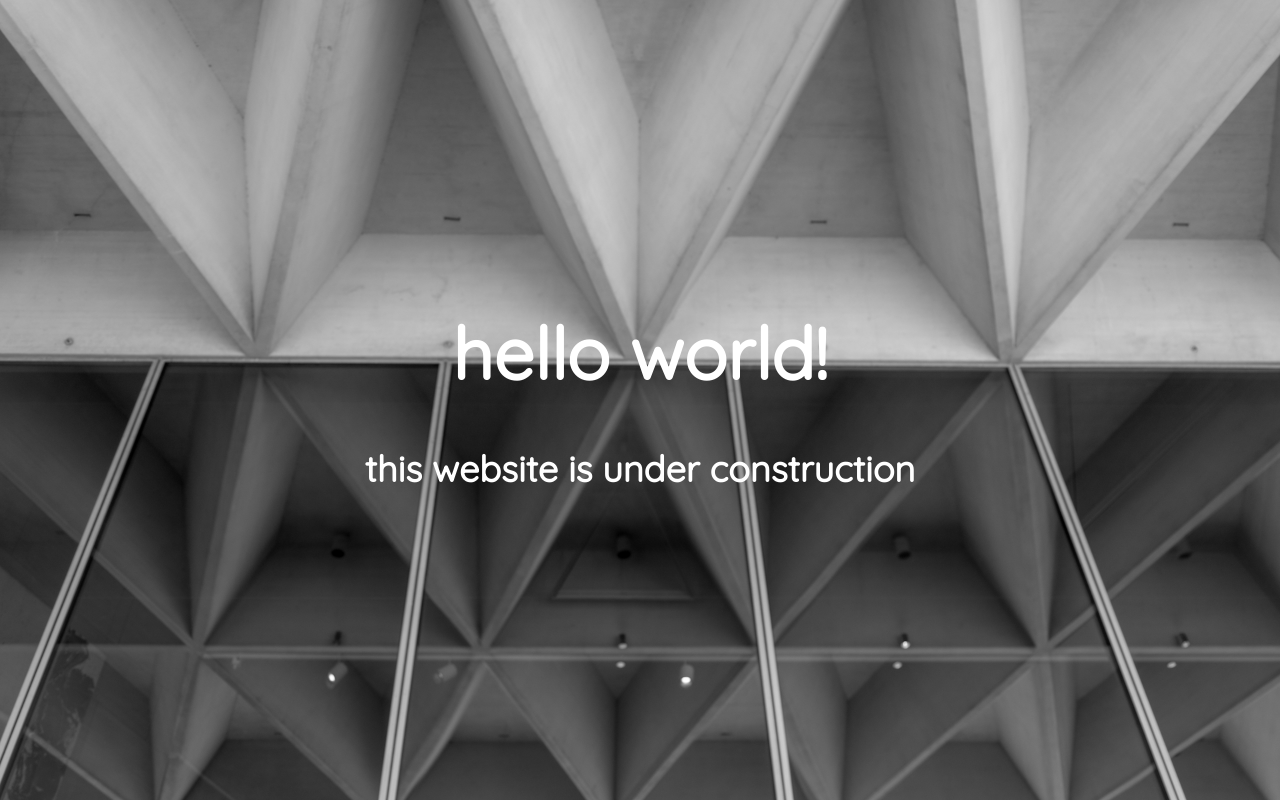
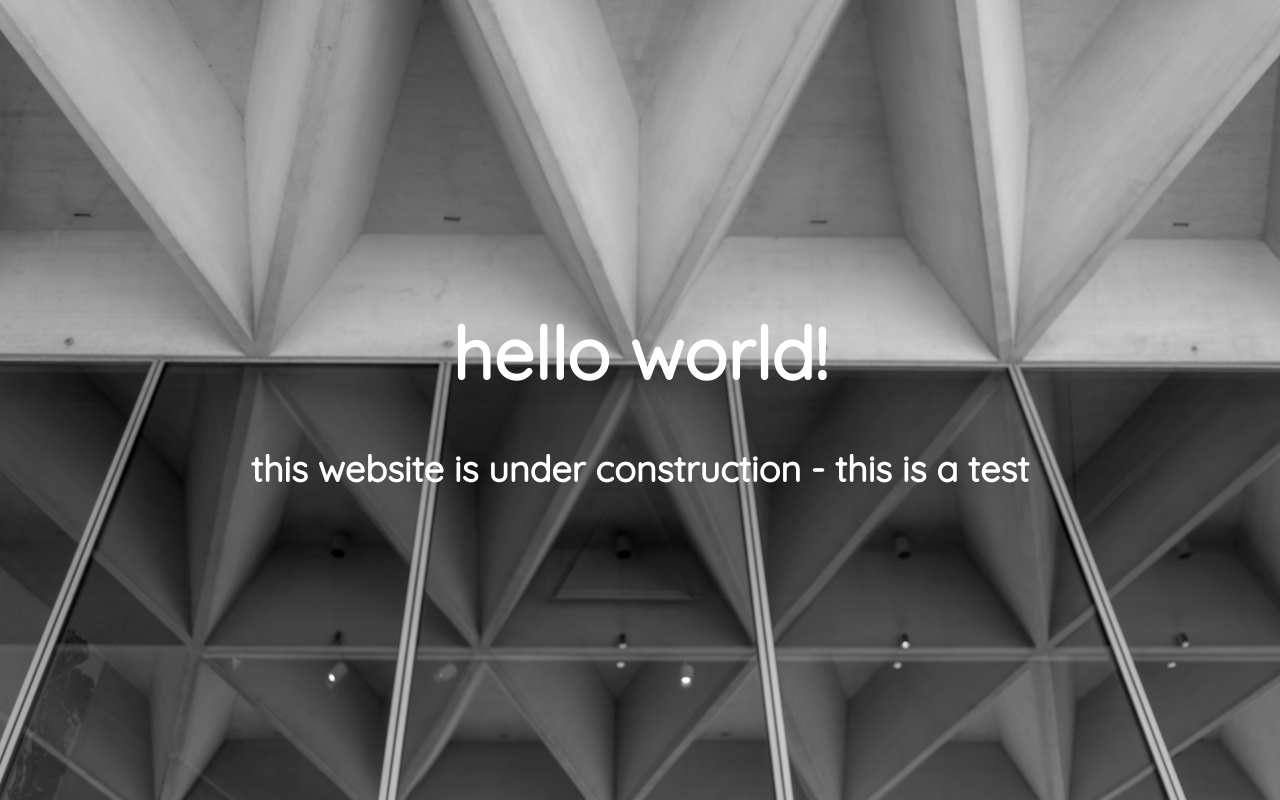
Before and after one commit to Jonathan-F-Bell/website-placeholder, a plain HTML site: page index.html in a window 1280 px wide. Drawn offline with Linux system fonts and the light colour scheme.

Commit message:
Update index.html

```diff
--- a/index.html
+++ b/index.html
@@ -16,7 +16,7 @@
   <div id="hero">
     <div class="header">
       <h1> hello world! </h1>
-      <h4> this website is under construction </h4>
+      <h4> this website is under construction - this is a test </h4>
     </div>
   </div>
 </body>
```
